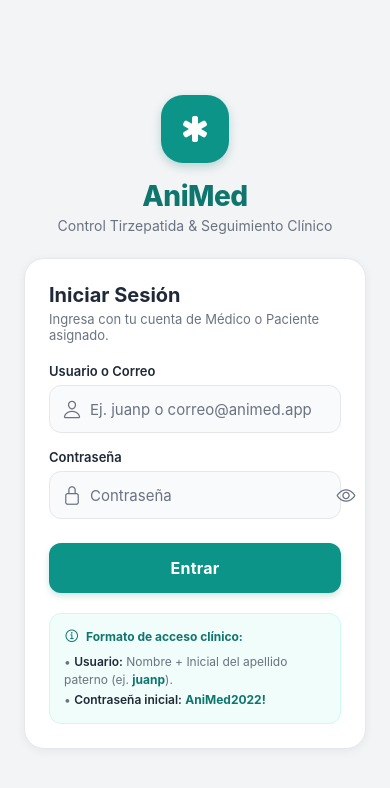
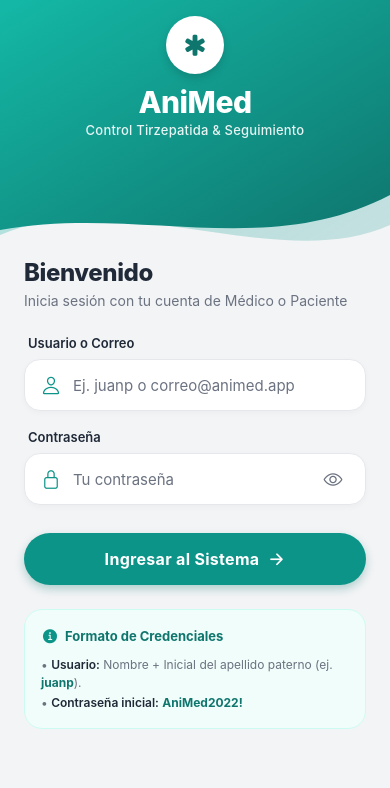
Before and after one commit to LEONGO037/animed, a React Native app: screen / in a window 390 px wide. Shown: the top 788 px of the page. Built offline with nearby package versions, Linux system fonts and the light colour scheme; no server answers.

Commit message:
style(login): redesign login screen with organic SVG wave curves and pill UI

```diff
--- a/src/screens/LoginScreen.tsx
+++ b/src/screens/LoginScreen.tsx
@@ -10,14 +10,21 @@ import {
   Platform,
   ActivityIndicator,
   Alert,
+  Dimensions,
 } from 'react-native';
-import { SafeAreaView } from 'react-native-safe-area-context';
+import { useSafeAreaInsets } from 'react-native-safe-area-context';
+import Svg, { Path, Defs, LinearGradient, Stop } from 'react-native-svg';
 import { Ionicons } from '@expo/vector-icons';
 import { COLORS } from '../theme/colors';
 import { useAuth } from '../context/AuthContext';
 
+const { width: screenWidth } = Dimensions.get('window');
+const WAVE_HEIGHT = 250;
+
 export const LoginScreen: React.FC = () => {
+  const insets = useSafeAreaInsets();
   const { signIn } = useAuth();
+
   const [username, setUsername] = useState('');
   const [password, setPassword] = useState('');
   const [isSubmitting, setIsSubmitting] = useState(false);
@@ -41,8 +48,10 @@ export const LoginScreen: React.FC = () => {
     }
   }, [username, password, signIn]);
 
+  const totalWaveHeight = WAVE_HEIGHT + insets.top;
+
   return (
-    <SafeAreaView style={styles.safeArea}>
+    <View style={styles.screenContainer}>
       <KeyboardAvoidingView
         style={styles.keyboardContainer}
         behavior={Platform.OS === 'ios' ? 'padding' : undefined}
@@ -51,28 +60,69 @@ export const LoginScreen: React.FC = () => {
           contentContainerStyle={styles.scrollContent}
           keyboardShouldPersistTaps="handled"
           showsVerticalScrollIndicator={false}
+          bounces={false}
         >
-          {/* Header de Marca AniMed */}
-          <View style={styles.brandContainer}>
-            <View style={styles.logoBadge}>
-              <Ionicons name="medical" size={32} color={COLORS.SURFACE} />
+          {/* Cabecera Tipo OLA (Wave Header con SVG) */}
+          <View style={[styles.waveContainer, { height: totalWaveHeight }]}>
+            <Svg
+              width={screenWidth}
+              height={totalWaveHeight}
+              viewBox={`0 0 ${screenWidth} ${totalWaveHeight}`}
+              style={styles.svgAbsolute}
+            >
+              <Defs>
+                <LinearGradient id="waveGradientMain" x1="0%" y1="0%" x2="100%" y2="100%">
+                  <Stop offset="0%" stopColor="#14B8A6" />
+                  <Stop offset="100%" stopColor={COLORS.PRIMARY_DARK} />
+                </LinearGradient>
+                <LinearGradient id="waveGradientSecondary" x1="0%" y1="0%" x2="100%" y2="100%">
+                  <Stop offset="0%" stopColor="#2DD4BF" stopOpacity={0.4} />
+                  <Stop offset="100%" stopColor={COLORS.PRIMARY} stopOpacity={0.2} />
+                </LinearGradient>
+              </Defs>
+
+              {/* Ola secundaria suave de fondo para profundidad visual */}
+              <Path
+                d={`M0 0 L${screenWidth} 0 L${screenWidth} ${totalWaveHeight - 25} C${screenWidth * 0.72} ${totalWaveHeight + 25}, ${screenWidth * 0.3} ${totalWaveHeight - 65}, 0 ${totalWaveHeight - 15} Z`}
+                fill="url(#waveGradientSecondary)"
+              />
+
+              {/* Ola principal frontal */}
+              <Path
+                d={`M0 0 L${screenWidth} 0 L${screenWidth} ${totalWaveHeight - 55} C${screenWidth * 0.68} ${totalWaveHeight + 10}, ${screenWidth * 0.35} ${totalWaveHeight - 45}, 0 ${totalWaveHeight - 20} Z`}
+                fill="url(#waveGradientMain)"
+              />
+            </Svg>
+
+            {/* Contenido dentro del Wave Hero */}
+            <View style={[styles.heroContent, { paddingTop: insets.top + 16 }]}>
+              <View style={styles.brandBadge}>
+                <Ionicons name="medical" size={26} color={COLORS.PRIMARY_DARK} />
+              </View>
+              <Text style={styles.brandTitle}>AniMed</Text>
+              <Text style={styles.brandSubtitle}>Control Tirzepatida & Seguimiento</Text>
             </View>
-            <Text style={styles.brandTitle}>AniMed</Text>
-            <Text style={styles.brandSubtitle}>Control Tirzepatida & Seguimiento Clínico</Text>
           </View>
 
-          {/* Formulario de Acceso */}
-          <View style={styles.card}>
-            <Text style={styles.formTitle}>Iniciar Sesión</Text>
-            <Text style={styles.formSubtitle}>
-              Ingresa con tu cuenta de Médico o Paciente asignado.
-            </Text>
+          {/* Formulario Fluido y Orgánico (Sin bloques cuadrados pesados) */}
+          <View style={styles.formContainer}>
+            <View style={styles.titleGroup}>
+              <Text style={styles.welcomeTitle}>Bienvenido</Text>
+              <Text style={styles.welcomeSubtitle}>
+                Inicia sesión con tu cuenta de Médico o Paciente
+              </Text>
+            </View>
 
             {/* Input Usuario */}
             <View style={styles.inputGroup}>
               <Text style={styles.label}>Usuario o Correo</Text>
-              <View style={styles.inputContainer}>
-                <Ionicons name="person-outline" size={20} color={COLORS.TEXT_MUTED} style={styles.inputIcon} />
+              <View style={styles.inputWrapper}>
+                <Ionicons
+                  name="person-outline"
+                  size={20}
+                  color={COLORS.PRIMARY}
+                  style={styles.inputIcon}
+                />
                 <TextInput
                   style={styles.input}
                   placeholder="Ej. juanp o correo@animed.app"
@@ -89,11 +139,16 @@ export const LoginScreen: React.FC = () => {
             {/* Input Contraseña */}
             <View style={styles.inputGroup}>
               <Text style={styles.label}>Contraseña</Text>
-              <View style={styles.inputContainer}>
-                <Ionicons name="lock-closed-outline" size={20} color={COLORS.TEXT_MUTED} style={styles.inputIcon} />
+              <View style={styles.inputWrapper}>
+                <Ionicons
+                  name="lock-closed-outline"
+                  size={20}
+                  color={COLORS.PRIMARY}
+                  style={styles.inputIcon}
+                />
                 <TextInput
                   style={styles.input}
-                  placeholder="Contraseña"
+                  placeholder="Tu contraseña"
                   placeholderTextColor={COLORS.TEXT_MUTED}
                   value={password}
                   onChangeText={setPassword}
@@ -116,7 +171,7 @@ export const LoginScreen: React.FC = () => {
               </View>
             </View>
 
-            {/* Botón Principal */}
+            {/* Botón Principal Estilo Pill con Sombra Suave */}
             <TouchableOpacity
               style={[styles.primaryButton, isSubmitting && styles.buttonDisabled]}
               onPress={handleLogin}
@@ -128,32 +183,35 @@ export const LoginScreen: React.FC = () => {
               {isSubmitting ? (
                 <ActivityIndicator color={COLORS.SURFACE} />
               ) : (
-                <Text style={styles.primaryButtonText}>Entrar</Text>
+                <View style={styles.buttonContent}>
+                  <Text style={styles.primaryButtonText}>Ingresar al Sistema</Text>
+                  <Ionicons name="arrow-forward" size={18} color={COLORS.SURFACE} style={styles.buttonArrow} />
+                </View>
               )}
             </TouchableOpacity>
 
-            {/* Tarjeta de Información de Acceso */}
-            <View style={styles.hintBox}>
-              <View style={styles.hintHeader}>
-                <Ionicons name="information-circle-outline" size={16} color={COLORS.PRIMARY_DARK} />
-                <Text style={styles.hintTitle}>Formato de acceso clínico:</Text>
+            {/* Tarjeta Curvada de Información de Acceso */}
+            <View style={styles.infoPill}>
+              <View style={styles.infoPillHeader}>
+                <Ionicons name="information-circle" size={18} color={COLORS.PRIMARY} />
+                <Text style={styles.infoPillTitle}>Formato de Credenciales</Text>
               </View>
-              <Text style={styles.hintText}>
-                • <Text style={styles.hintBold}>Usuario:</Text> Nombre + Inicial del apellido paterno (ej. <Text style={styles.hintCode}>juanp</Text>).
+              <Text style={styles.infoPillText}>
+                • <Text style={styles.infoBold}>Usuario:</Text> Nombre + Inicial del apellido paterno (ej. <Text style={styles.infoCode}>juanp</Text>).
               </Text>
-              <Text style={styles.hintText}>
-                • <Text style={styles.hintBold}>Contraseña inicial:</Text> <Text style={styles.hintCode}>AniMed2022!</Text>
+              <Text style={styles.infoPillText}>
+                • <Text style={styles.infoBold}>Contraseña inicial:</Text> <Text style={styles.infoCode}>AniMed2022!</Text>
               </Text>
             </View>
           </View>
         </ScrollView>
       </KeyboardAvoidingView>
-    </SafeAreaView>
+    </View>
   );
 };
 
 const styles = StyleSheet.create({
-  safeArea: {
+  screenContainer: {
     flex: 1,
     backgroundColor: COLORS.BACKGROUND,
   },
@@ -161,91 +219,104 @@ const styles = StyleSheet.create({
     flex: 1,
   },
   scrollContent: {
+    flexGrow: 1,
+    paddingBottom: 40,
+  },
+  waveContainer: {
+    width: screenWidth,
+    position: 'relative',
+    overflow: 'hidden',
+  },
+  svgAbsolute: {
+    position: 'absolute',
+    top: 0,
+    left: 0,
+    right: 0,
+  },
+  heroContent: {
+    alignItems: 'center',
     paddingHorizontal: 24,
-    paddingVertical: 32,
-    justifyContent: 'center',
-    minHeight: '100%',
   },
-  brandContainer: {
-    alignItems: 'center',
-    marginBottom: 24,
-  },
-  logoBadge: {
-    width: 68,
-    height: 68,
-    borderRadius: 22,
-    backgroundColor: COLORS.PRIMARY,
+  brandBadge: {
+    width: 58,
+    height: 58,
+    borderRadius: 29,
+    backgroundColor: '#FFFFFF',
     justifyContent: 'center',
     alignItems: 'center',
-    marginBottom: 16,
-    shadowColor: COLORS.PRIMARY_DARK,
+    marginBottom: 10,
+    shadowColor: '#000000',
     shadowOffset: { width: 0, height: 4 },
-    shadowOpacity: 0.25,
-    shadowRadius: 10,
-    elevation: 4,
+    shadowOpacity: 0.15,
+    shadowRadius: 8,
+    elevation: 5,
   },
   brandTitle: {
-    fontSize: 28,
+    fontSize: 30,
     fontWeight: '800',
-    color: COLORS.PRIMARY_DARK,
+    color: '#FFFFFF',
     letterSpacing: -0.5,
   },
   brandSubtitle: {
+    fontSize: 13,
+    color: 'rgba(255, 255, 255, 0.9)',
+    marginTop: 2,
+    fontWeight: '500',
+    letterSpacing: 0.2,
+  },
+  formContainer: {
+    flex: 1,
+    paddingHorizontal: 24,
+    paddingTop: 8,
+  },
+  titleGroup: {
+    marginBottom: 24,
+  },
+  welcomeTitle: {
+    fontSize: 24,
+    fontWeight: '800',
+    color: COLORS.TEXT_MAIN,
+    letterSpacing: -0.4,
+  },
+  welcomeSubtitle: {
     fontSize: 14,
     color: COLORS.TEXT_MUTED,
     marginTop: 4,
-    textAlign: 'center',
-  },
-  card: {
-    backgroundColor: COLORS.SURFACE,
-    borderRadius: 20,
-    padding: 24,
-    shadowColor: '#000000',
-    shadowOffset: { width: 0, height: 2 },
-    shadowOpacity: 0.06,
-    shadowRadius: 10,
-    elevation: 3,
-    borderWidth: 1,
-    borderColor: '#E5E7EB',
-  },
-  formTitle: {
-    fontSize: 20,
-    fontWeight: '700',
-    color: COLORS.TEXT_MAIN,
-    marginBottom: 4,
-  },
-  formSubtitle: {
-    fontSize: 13,
-    color: COLORS.TEXT_MUTED,
-    marginBottom: 20,
+    lineHeight: 20,
   },
   inputGroup: {
-    marginBottom: 16,
+    marginBottom: 18,
   },
   label: {
     fontSize: 13,
     fontWeight: '600',
     color: COLORS.TEXT_MAIN,
-    marginBottom: 6,
+    marginBottom: 8,
+    marginLeft: 4,
   },
-  inputContainer: {
+  inputWrapper: {
     flexDirection: 'row',
     alignItems: 'center',
-    backgroundColor: '#F9FAFB',
-    borderRadius: 12,
+    backgroundColor: COLORS.SURFACE,
+    borderRadius: 16,
+    paddingHorizontal: 16,
+    minHeight: 52,
     borderWidth: 1,
-    borderColor: COLORS.BORDER,
-    paddingHorizontal: 12,
-    minHeight: 48,
+    borderColor: '#E5E7EB',
+    shadowColor: '#000000',
+    shadowOffset: { width: 0, height: 2 },
+    shadowOpacity: 0.03,
+    shadowRadius: 6,
+    elevation: 1,
   },
   inputIcon: {
-    marginRight: 8,
+    marginRight: 12,
   },
   input: {
     flex: 1,
     fontSize: 15,
     color: COLORS.TEXT_MAIN,
-    paddingVertical: 12,
+    paddingVertical: 14,
   },
   eyeButton: {
     padding: 6,
@@ -254,56 +325,64 @@ const styles = StyleSheet.create({
   },
   primaryButton: {
     backgroundColor: COLORS.PRIMARY,
-    borderRadius: 12,
-    minHeight: 50,
+    borderRadius: 26,
+    minHeight: 52,
     justifyContent: 'center',
     alignItems: 'center',
-    marginTop: 8,
+    marginTop: 10,
     shadowColor: COLORS.PRIMARY_DARK,
-    shadowOffset: { width: 0, height: 3 },
-    shadowOpacity: 0.2,
-    shadowRadius: 6,
-    elevation: 3,
+    shadowOffset: { width: 0, height: 4 },
+    shadowOpacity: 0.3,
+    shadowRadius: 10,
+    elevation: 4,
   },
   buttonDisabled: {
     opacity: 0.65,
+  },
+  buttonContent: {
+    flexDirection: 'row',
+    alignItems: 'center',
+    justifyContent: 'center',
   },
   primaryButtonText: {
     color: COLORS.SURFACE,
     fontSize: 16,
     fontWeight: '700',
-    letterSpacing: 0.2,
+    letterSpacing: 0.3,
   },
-  hintBox: {
-    marginTop: 20,
+  buttonArrow: {
+    marginLeft: 8,
+  },
+  infoPill: {
+    marginTop: 24,
     backgroundColor: '#F0FDFA',
-    borderRadius: 12,
-    padding: 14,
+    borderRadius: 18,
+    padding: 16,
     borderWidth: 1,
     borderColor: '#CCFBF1',
   },
-  hintHeader: {
+  infoPillHeader: {
     flexDirection: 'row',
     alignItems: 'center',
-    marginBottom: 6,
+    marginBottom: 8,
   },
-  hintTitle: {
-    fontSize: 12,
+  infoPillTitle: {
+    fontSize: 13,
     fontWeight: '700',
     color: COLORS.PRIMARY_DARK,
     marginLeft: 6,
   },
-  hintText: {
+  infoPillText: {
     fontSize: 12,
     color: COLORS.TEXT_MUTED,
     lineHeight: 18,
     marginTop: 2,
   },
-  hintBold: {
+  infoBold: {
     fontWeight: '600',
     color: COLORS.TEXT_MAIN,
   },
-  hintCode: {
+  infoCode: {
     fontWeight: '700',
     color: COLORS.PRIMARY_DARK,
   },
```
